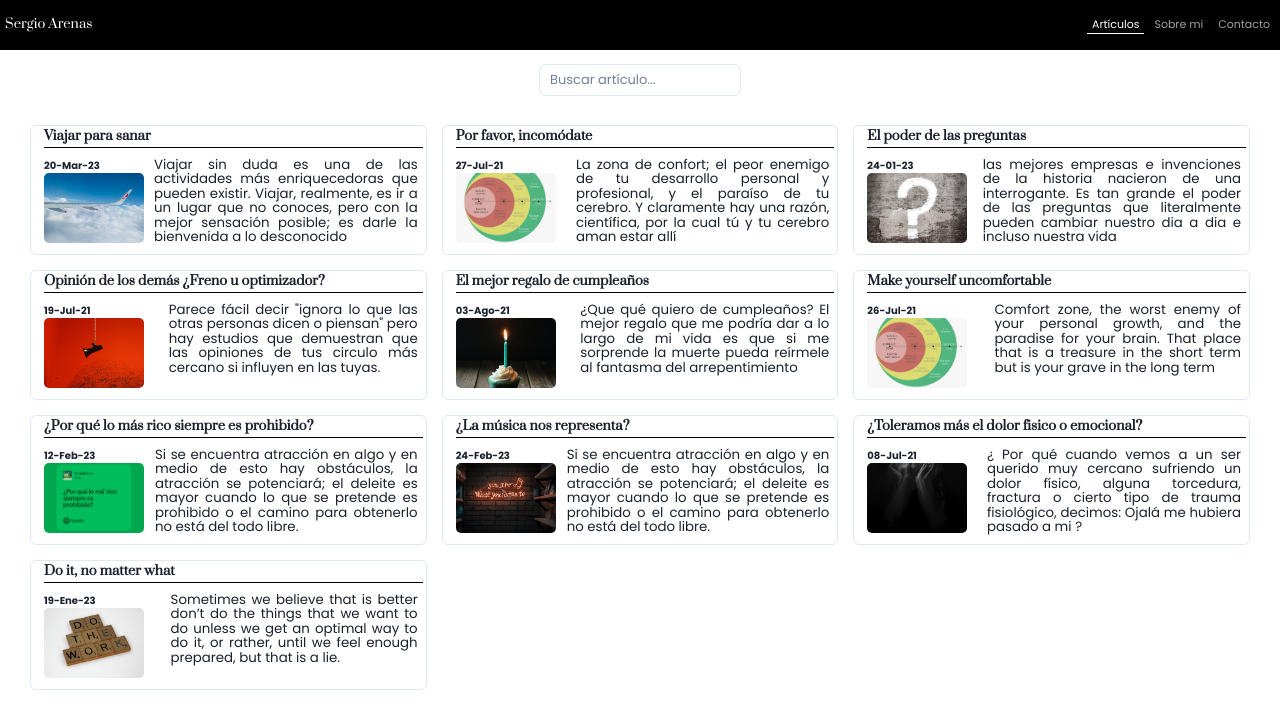
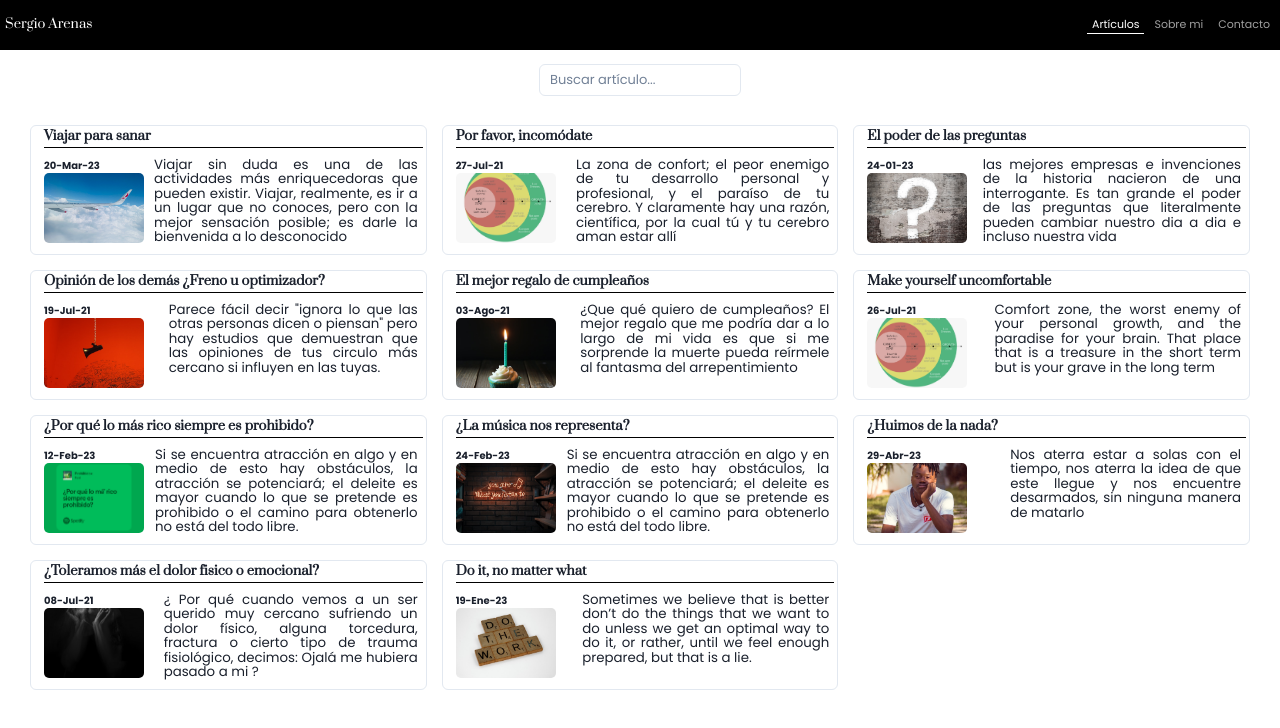
Before and after one commit to arenas025/personal-blog, a Next.js app: page /articles in a window 1280 px wide. Shown: the top 728 px of the page. Built offline with nearby package versions, Linux system fonts and the light colour scheme.

Commit message:
feat: :white_check_mark: added 'huimos de la nada'

```diff
--- a/src/components/ShareWith.tsx
+++ b/src/components/ShareWith.tsx
@@ -18,7 +18,7 @@ export const ShareWith = ({ slug }: ShareWithProps) => {
       }}
     >
       <p style={{ textAlign: 'center', fontFamily: 'Prata', color: 'white' }}>
-        Si te gustó este artículo, puedes compartirlo
+        Si te gustó este escrito, puedes compartirlo
       </p>
       <div
         style={{
--- /dev/null
+++ b/src/data/huir-de-la-nada.mdx
@@ -0,0 +1,60 @@
+---
+title: '¿Huimos de la nada?'
+date: '29-Abr-23'
+slug: 'huir-de-la-nada'
+languague: spanish
+description: 'Nos aterra estar a solas con el tiempo, nos aterra la idea de que este llegue y nos encuentre desarmados, sin ninguna manera de matarlo'
+image: '/public/articlesCover/huimos.png'
+
+---
+
+<Title content={'¿Huimos de la nada?'} />
+<P>
+De Instagram a Tiktok, de Tiktok a Facebook y de Facebook a Twitter; si el tiempo es lo suficientemente largo para aburrirnos de scrollear entonces terminamos en Youtube. Vamos saltando desenfrenadamente entre redes sociales, como quien quiere huir de alguien o de algo que lo persigue en una línea recta, infinita y en una única dirección.
+
+<br/>
+
+¿De qué huimos? ¿Huimos de la nada?. Uno de los momentos por los que no queremos pasar es tener que decir “No encontré nada que ver en Netflix” o “No hay nada que hacer” . <b> Nos aterra estar a solas con el tiempo, nos aterra la idea de que este llegue y nos encuentre desarmados, sin ninguna manera de matarlo.</b>
+
+<br/>
+
+El aburrimiento actualmente se ha convertido en algo de lo que se quiere evitar a toda costa, ya sea por la sociedad del rendimiento de la que habla Byung Chul-Han o simplemente porque queremos llenar el momento con cualquier cosa que no seamos nosotros.
+
+<br/>
+
+Por una parte, la víctima de la sociedad del rendimiento no puede permitirse pasar un momento sin hacer algo productivo, pues debe aprovechar cada segundo de su existencia ya sea leyendo, pero que sean lecturas que le aporten a su campo de trabajo o de autoayuda, pues no puede darse el lujo de disfrutar de una novela de Saramago o Kundera, eso sería perder el tiempo; aprendiendo o trabajando, de lo contrario no podrá desarrollar su mayor potencial y no será posible alcanzar la mejor versión de sí mismo.
+
+<br/>
+
+Por otra parte, <b> nos inquieta pensar en momentos donde nosotros mismos seamos nuestra única compañía, donde no existan los suficientes estímulos y no quede nada más que dejar que la atención divague por donde quiera</b>; esto fue demostrado por la Universidad de Harvard y Virginia.
+
+<br/>
+
+Un experimento realizado por el psicólogo de la Universidad de Virginia Timothy Wilson, consistía en solicitarle a las personas que permanecieran por 15 minutos en una habitación vacía sin libros, celulares ni televisión y tampoco podían dormir. Sin embargo, había algo allí adentro con ellos, un dispositivo con una batería de 9v el cual era capaz de brindar descargas seguras y que podían usar libremente. El resultado demostró que las personas preferían autoinfligirse pequeñas descargas eléctricas antes que pasar tiempo con su mente; detalladamente según el estudio “12 de cada 18 hombres y 6 de cada 18 mujeres prefirieron electrocutarse antes que pasar un tiempo sin hacer absolutamente nada”.
+
+<br/>
+
+Tal parece que nos hace falta dominar el arte de no hacer nada, o como originalmente se conoce, el <b>dolce far niente.</b>
+
+<br/>
+
+el dolce far niente es un término Italiano que en español traduciría <b> dulce hacer nada </b> y consiste en dejar de lado por un momento el ritmo cotidiano de la vida, algo como bajarnos por un lapso de tiempo del bus en el que vamos y observarlo pasar sin más. En la práctica hay incontables maneras de aplicarlo, desde sentarnos en un café y ver pasar a la gente, asomarnos a un balcón o simplemente sentarnos en nuestra habitación, el objetivo es el mismo: <b> No hacer nada. </b>
+
+<br/>
+
+
+<b> Lo que se busca con el dolce far niente es apreciar el encanto de la simpleza, saborear y palpar la vida tal como es, sin saturarla de actividades que hacemos con el pretexto de estar ocupados y por lo tanto parecer importantes y productivos. </b>
+
+<br/>
+<br/>
+
+
+Más allá de los beneficios a nivel fisiológico y mental, el aburrimiento o el no hacer nada es el causante de la creatividad, de las preguntas profundas que nos ayudan a conocer partes que no creíamos que estaban en nosotros e incluso a hacer frente a aspectos incómodos de nuestra vida.
+
+<br/>
+
+<b>Es necesario saborear la nada para saber valorar aquello que la llena. </b>
+
+</P>
+
+<ShareWith slug={'huir-de-la-nada'}/>
--- a/src/pages/articles/index.tsx
+++ b/src/pages/articles/index.tsx
@@ -14,6 +14,9 @@ import opinion from '/public/articlesCover/opinion.png'
 import prohibido from '/public/articlesCover/prohibido.png'
 import music from '/public/articlesCover/musica.png'
 import viajar from '/public/articlesCover/viajar.png'
+import huimos from '/public/articlesCover/huimos.png'
+
+
 import {
   Card,
   CardBody,
@@ -71,6 +74,10 @@ const imagesList = [
   {
     element: viajar,
     route: '/public/articlesCover/viajar.png',
+  },
+  {
+    element: huimos,
+    route: '/public/articlesCover/huimos.png',
   },
 ]
 
```
Also changed, not shown: public/articlesCover/huimos.png (added).
